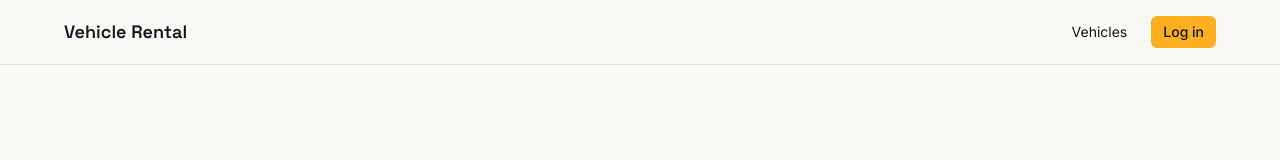
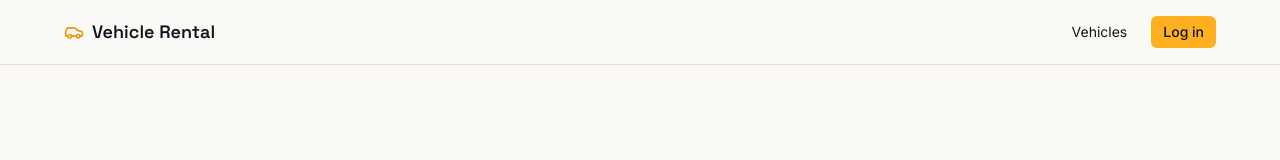
Before and after one commit to islam37/vehicle-rental-frontend, a React (Vite) app: page / in a window 1280 px wide. Shown: the top 160 px of the page. Built offline with nearby package versions, Linux system fonts and the light colour scheme; no server answers.

Commit message:
enhance Layout component with sticky header and improved link styles

```diff
--- a/src/components/layout/Layout.tsx
+++ b/src/components/layout/Layout.tsx
@@ -1,4 +1,5 @@
 import { Outlet, Link } from 'react-router-dom';
+import { Car } from 'lucide-react';
 import { useAuthStore } from '../../store/authStore';
 
 export default function Layout() {
@@ -6,18 +7,19 @@ export default function Layout() {
 
   return (
     <div className="flex min-h-screen flex-col">
-      <header className="border-b border-line bg-paper px-6 py-4">
+      <header className="sticky top-0 z-20 border-b border-line bg-paper/90 px-6 py-4 backdrop-blur">
         <nav className="mx-auto flex max-w-6xl items-center justify-between">
-          <Link to="/" className="font-display text-lg font-semibold text-ink">
+          <Link to="/" className="flex items-center gap-2 font-display text-lg font-semibold text-ink">
+            <Car size={20} className="text-accent-dark" strokeWidth={2} />
             Vehicle Rental
           </Link>
 
           <div className="flex items-center gap-6 text-sm">
-            <Link to="/vehicles" className="text-ink hover:text-accent-dark">
+            <Link to="/vehicles" className="text-ink transition-colors hover:text-accent-dark">
               Vehicles
             </Link>
             {isAuthenticated && (
-              <Link to="/bookings" className="text-ink hover:text-accent-dark">
+              <Link to="/bookings" className="text-ink transition-colors hover:text-accent-dark">
                 My Bookings
               </Link>
             )}
@@ -27,7 +29,7 @@ export default function Layout() {
                 <span className="text-muted">{user?.name}</span>
                 <button
                   onClick={logout}
-                  className="rounded-md bg-ink px-3 py-1.5 text-paper hover:bg-ink/90"
+                  className="rounded-md bg-ink px-3 py-1.5 text-paper transition-colors hover:bg-ink/90"
                 >
                   Log out
                 </button>
@@ -35,7 +37,7 @@ export default function Layout() {
             ) : (
               <Link
                 to="/login"
-                className="rounded-md bg-accent px-3 py-1.5 font-medium text-ink hover:bg-accent-dark"
+                className="rounded-md bg-accent px-3 py-1.5 font-medium text-ink transition-colors hover:bg-accent-dark"
               >
                 Log in
               </Link>
```
